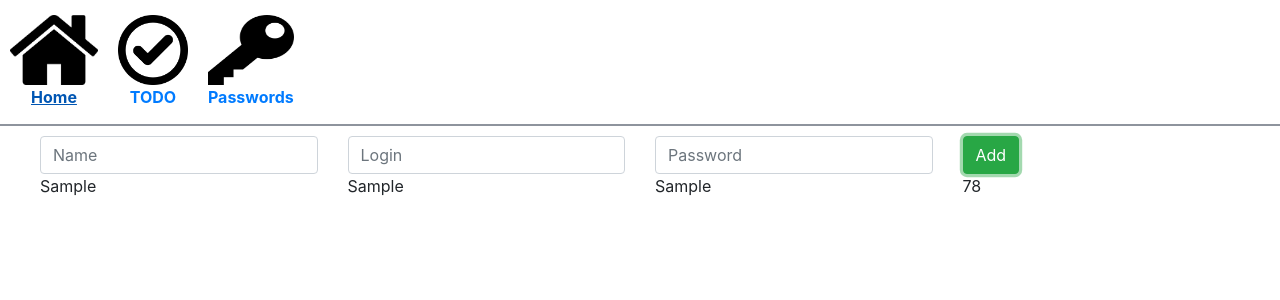
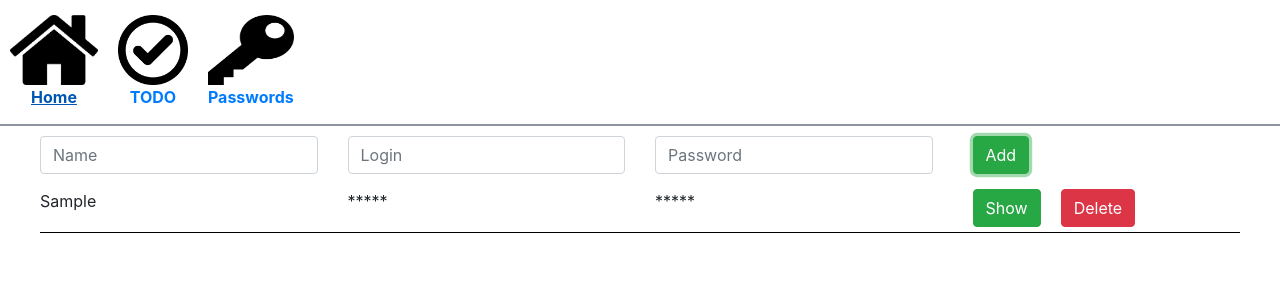
Before and after one commit to ork821/helperServices, a React (Create React App) app: page /passwords in a window 1280 px wide. Both pictures are taken after typing "Sample", "Sample", "Sample" into the empty fields and a click on the button "Add". Shown: the top 300 px of the page. Built offline with nearby package versions, Linux system fonts and the light colour scheme.

Commit message:
password and login is hidden, trying to do button to show it

```diff
--- a/src/PasswordItem/PasswordItem.js
+++ /dev/null
@@ -1,26 +0,0 @@
-import React from 'react';
-import {Row, Col} from "react-bootstrap";
-
-const PasswordItem = ({name, login, password}) => {
-    return (
-        <div className="password">
-            <Row>
-                <Col>
-                    {name}
-                </Col>
-                <Col>
-                    {login}
-                </Col>
-                <Col>
-                    {password}
-                </Col>
-                <Col>
-                    78
-                </Col>
-
-            </Row>
-        </div>
-    );
-};
-
-export default PasswordItem;
--- /dev/null
+++ b/src/components/PasswordItem/PasswordItem.js
@@ -0,0 +1,32 @@
+import React from 'react';
+import {Row, Col, Button} from "react-bootstrap";
+import './passworditem.styles.css'
+
+const PasswordItem = ({name, login, password, hidden, visiblePass}) => {
+    return (
+        <div className="password">
+            <Row>
+                <Col>
+                    {name}
+                </Col>
+                <Col>
+                    {!hidden ? login : '*****'}
+                </Col>
+                <Col>
+                    {!hidden ? password : '*****'}
+                </Col>
+                <Col>
+                    <Button variant='success' onClick={visiblePass}>
+                        {hidden ? 'Show' : 'Hide'}
+                    </Button>
+                    <Button variant='danger'>Delete</Button>
+                </Col>
+
+            </Row>
+        </div>
+    );
+};
+
+
+
+export default PasswordItem;
--- /dev/null
+++ b/src/components/PasswordItem/passworditem.styles.css
@@ -0,0 +1,8 @@
+.password {
+    border-bottom: 1px solid black;
+    padding: 5px 0;
+}
+
+button{
+    margin: 0 10px;
+}
--- a/src/components/PasswordList/PasswordList.js
+++ b/src/components/PasswordList/PasswordList.js
@@ -1,13 +1,18 @@
 import React from 'react';
-import PasswordItem from "../../PasswordItem/PasswordItem";
+import PasswordItem from "../PasswordItem/PasswordItem";
 import {connect} from "react-redux";
+import './passwordlist.styles.css'
+import {VisiblePassword} from "../../redux/actions/password.actions";
 
-const PasswordList = ({passwords}) => {
+const PasswordList = ({passwords, VisiblePassword}) => {
     return (
         <div className="password_field">
             {
                 passwords.map((password, id) => {
-                    return <PasswordItem key={id} {...password}/>
+                    return <PasswordItem
+                        key={id}
+                        {...password}
+                        visiblePass={() => VisiblePassword(password.name)}/>
                 })
             }
         </div>
@@ -18,4 +23,8 @@ const mapStateToProps = (state) => ({
     passwords: state.passwords
 })
 
-export default connect(mapStateToProps)(PasswordList);
+const mapDispatchToProps = (disptch) => ({
+    VisiblePassword: name => disptch(VisiblePassword(name))
+})
+
+export default connect(mapStateToProps,mapDispatchToProps)(PasswordList);
--- /dev/null
+++ b/src/components/PasswordList/passwordlist.styles.css
@@ -0,0 +1,3 @@
+.password_field {
+    margin-top: 10px;
+}
--- a/src/redux/actions/password.actions.js
+++ b/src/redux/actions/password.actions.js
@@ -1,4 +1,4 @@
-import {ADD_PASSWORD} from "../types/password.types";
+import {ADD_PASSWORD, VISIBLE_PASSWORD} from "../types/password.types";
 
 export const AddPassword = (name, login, password) => {
     return {
@@ -8,3 +8,10 @@ export const AddPassword = (name, login, password) => {
         password
     }
 }
+
+export const VisiblePassword = (name) => {
+    return {
+        type: VISIBLE_PASSWORD,
+        name,
+    }
+}
--- a/src/redux/reducers/password.reducer.js
+++ b/src/redux/reducers/password.reducer.js
@@ -1,4 +1,4 @@
-import {ADD_PASSWORD} from "../types/password.types";
+import {ADD_PASSWORD, VISIBLE_PASSWORD} from "../types/password.types";
 
 export const passwords = (state = [], action) => {
     switch (action.type) {
@@ -8,9 +8,16 @@ export const passwords = (state = [], action) => {
                 {
                     name: action.name,
                     login: action.login,
-                    password: action.password
+                    password: action.password,
+                    hidden: true
                 }
             ]
+
+        case VISIBLE_PASSWORD:
+            return state.map(pass =>
+                pass.name === action.name ? {...pass, hidden: !pass.hidden} : pass
+            )
+
         default:
             return state
     }
--- a/src/redux/types/password.types.js
+++ b/src/redux/types/password.types.js
@@ -1 +1,2 @@
 export const ADD_PASSWORD = 'ADD_PASSWORD'
+export const VISIBLE_PASSWORD = 'VISIBLE_PASSWORD'
```
